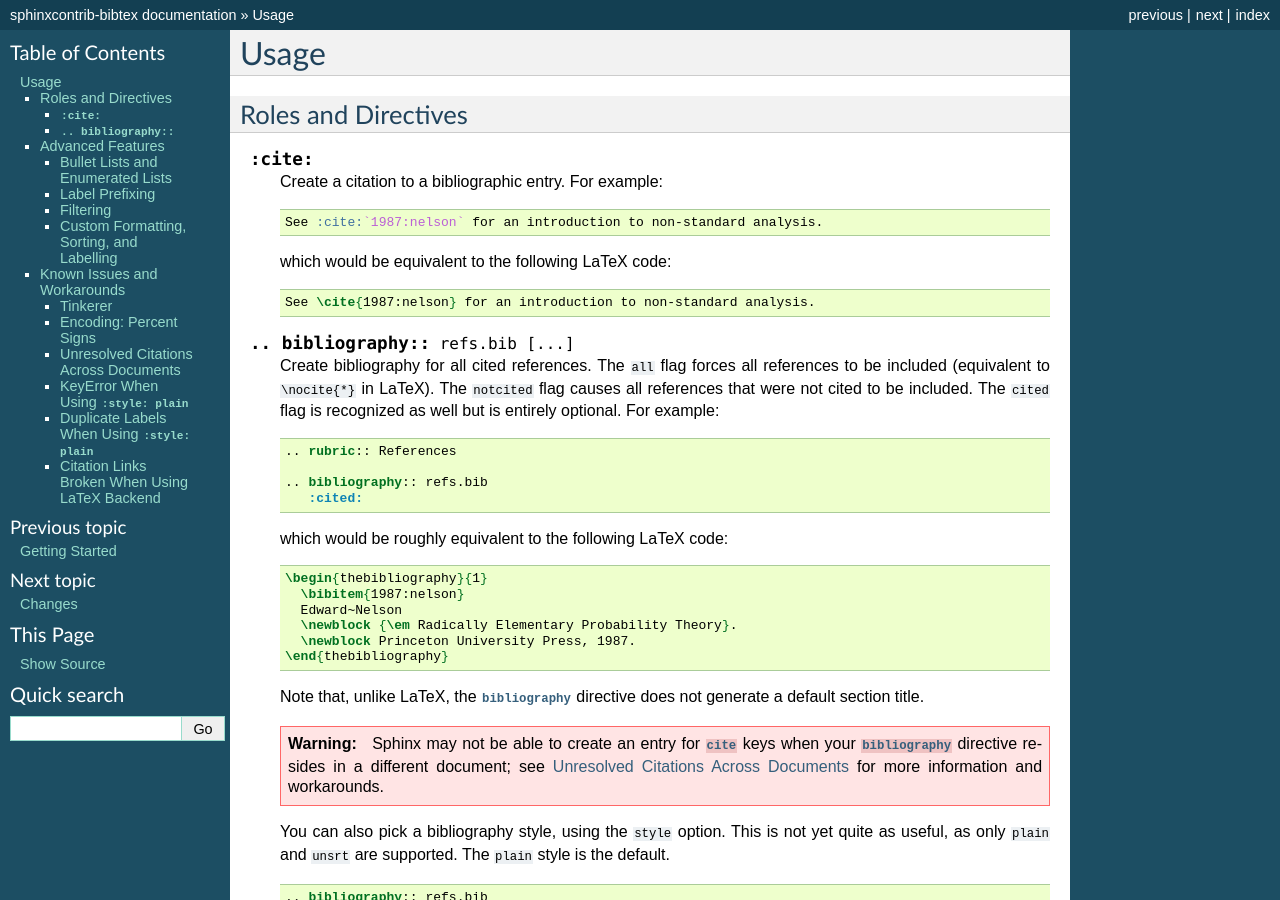
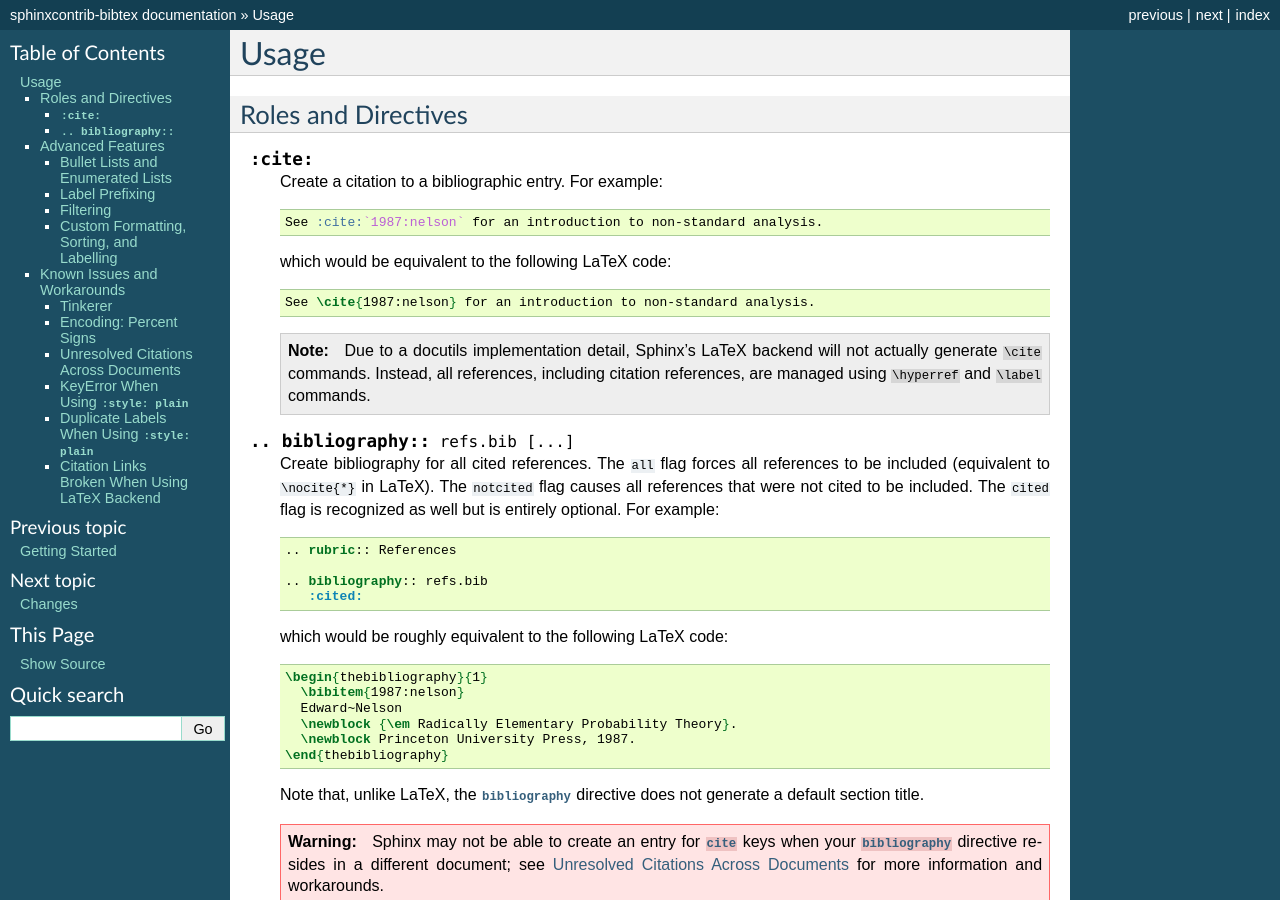
Before and after one commit to mcmtroffaes/sphinxcontrib-bibtex, a Sphinx documentation site: the page built from doc/usage.rst, in a window 1280 px wide and 900 px high. Built offline with Sphinx 7.4.7, drawn with Linux system fonts in a browser that asks for light colours; formulas are drawn with MathJax 3; pages that are not in the unit, such as notebooks, are missing from menus.

Commit message:
Document that Sphinx/docutils will not generate \cite commands.

```diff
--- a/doc/usage.rst
+++ b/doc/usage.rst
@@ -17,6 +17,13 @@ Roles and Directives
    .. code-block:: latex
 
       See \cite{1987:nelson} for an introduction to non-standard analysis.
+
+   .. note::
+
+      Due to a docutils implementation detail, Sphinx's LaTeX backend
+      will not actually generate ``\cite`` commands. Instead, all
+      references, including citation references, are managed using
+      ``\hyperref`` and ``\label`` commands.
 
 .. rst:directive:: .. bibliography:: refs.bib [...]
 
```
